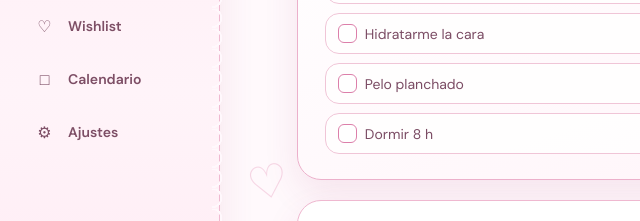
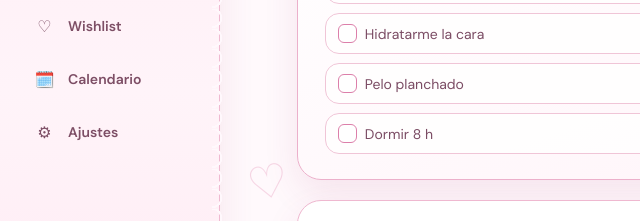
Before and after one commit to eliabellaka/Mi-skincare, a plain HTML site: page index.html in a window 1280 px wide. Shown: the part 371-592 px from the top of the page, 0-640 px from the left. Drawn offline with nearby package versions, Linux system fonts and the light colour scheme.

Commit message:
Cambiar icono de calendario

```diff
--- a/index.html
+++ b/index.html
@@ -1,5 +1,5 @@
 <!doctype html><html lang="es"><head><meta charset="utf-8"><meta name="viewport" content="width=device-width,initial-scale=1"><meta name="theme-color" content="#f5a9c9"><title>Mis Potingues — Beauty Archive</title><link rel="icon" type="image/svg+xml" href="favicon.svg?v=1"><link rel="stylesheet" href="styles-mobile.css?v=1"></head><body><a class="skip-link" href="#content">Saltar al contenido</a>
-<div class="shell"><aside class="sidebar"><div class="logo"><span class="logo-icon">♡</span><div><div class="logo-name">Mis Potingues</div><div class="small">beauty archive</div></div></div><div class="nav-label">Mi espacio</div><nav class="nav" aria-label="Secciones"><button data-tab="home" class="active"><span class="nav-icon">⌂</span> Inicio</button><button data-tab="collection"><span class="nav-icon">▦</span> Mi colección</button><button data-tab="studies"><span class="nav-icon">✎</span> Estudios</button><button data-tab="need"><span class="nav-icon">↻</span> Por reponer</button><button data-tab="wishlist"><span class="nav-icon">♡</span> Wishlist</button><button data-tab="calendar"><span class="nav-icon">□</span> Calendario</button><button data-tab="settings"><span class="nav-icon">⚙</span> Ajustes</button></nav><div class="sidebar-bottom"><strong>Tu lista, sin ruido</strong><span class="dot"></span>Datos guardados en este dispositivo<br>Tu estantería, a tu manera.</div></aside>
+<div class="shell"><aside class="sidebar"><div class="logo"><span class="logo-icon">♡</span><div><div class="logo-name">Mis Potingues</div><div class="small">beauty archive</div></div></div><div class="nav-label">Mi espacio</div><nav class="nav" aria-label="Secciones"><button data-tab="home" class="active"><span class="nav-icon">⌂</span> Inicio</button><button data-tab="collection"><span class="nav-icon">▦</span> Mi colección</button><button data-tab="studies"><span class="nav-icon">✎</span> Estudios</button><button data-tab="need"><span class="nav-icon">↻</span> Por reponer</button><button data-tab="wishlist"><span class="nav-icon">♡</span> Wishlist</button><button data-tab="calendar"><span class="nav-icon">🗓️</span> Calendario</button><button data-tab="settings"><span class="nav-icon">⚙</span> Ajustes</button></nav><div class="sidebar-bottom"><strong>Tu lista, sin ruido</strong><span class="dot"></span>Datos guardados en este dispositivo<br>Tu estantería, a tu manera.</div></aside>
 <div class="workspace"><div class="kawaii-doodles" aria-hidden="true"><span class="doodle doodle-star">✦</span><span class="doodle doodle-heart">♡</span><span class="doodle doodle-flower">✿</span><span class="doodle doodle-bow">୨୧</span></div><header class="top"><div class="overline">Mi rincón · 2026</div><span class="tag">Solo para mí</span></header>
 <section class="hero home-only" id="homeHero"><div class="eyebrow">Mi lista / mi rincón</div><h1>Mi espacio</h1><p>Mi lista personal, mis cosas y mis pequeños caprichos.</p><div class="hero-actions"><button id="ritualScrollBtn" class="light">Mi ritual de hoy</button><button id="surpriseBtn" class="light">Elige algo por mí</button></div><span class="hero-ornament">mi pequeño universo</span><div class="hero-stickers" aria-hidden="true"><span class="sticker-bow">୨୧</span><span class="sticker-heart">♡</span><span class="sticker-spark">✦</span><span class="sticker-flower">✿</span></div></section>
 <section class="daily-checklist checklist-section home-only" id="dailyChecklist"><h2>Mi checklist de hoy</h2><div class="checklist-grid"><label class="check-row"><input type="checkbox" data-check="room"><span>Ordenar habitación</span></label><label class="check-row"><input type="checkbox" data-check="face-clean"><span>Limpiarme la cara</span></label><label class="check-row"><input type="checkbox" data-check="face-moisturize"><span>Hidratarme la cara</span></label><label class="check-row"><input type="checkbox" data-check="makeup"><span>Maquillarme</span></label><label class="check-row"><input type="checkbox" data-check="hair"><span>Pelo planchado</span></label><label class="check-row"><input type="checkbox" data-check="shower"><span>Duchada</span></label><label class="check-row"><input type="checkbox" data-check="sleep"><span>Dormir 8 h</span></label></div></section>
```
